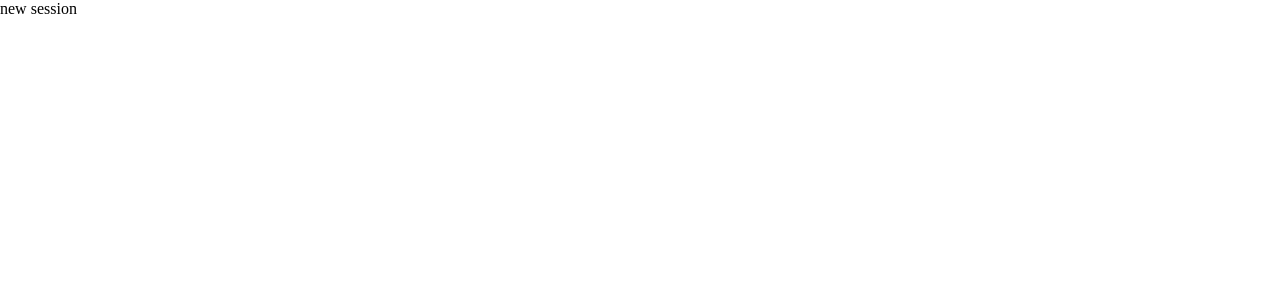
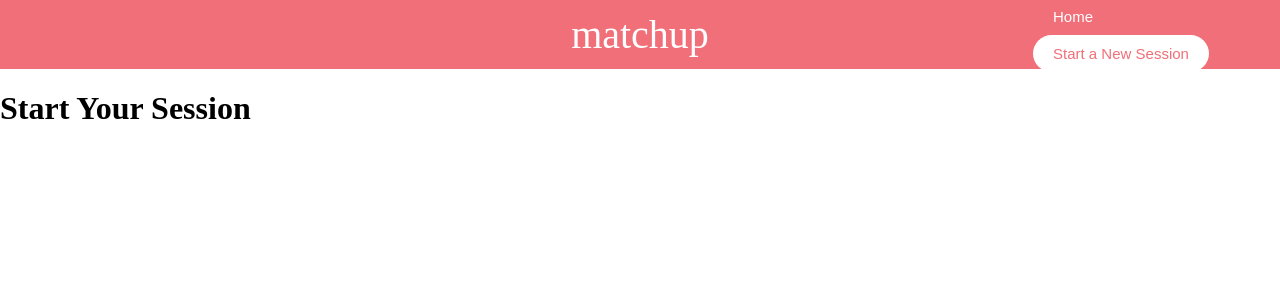
Before and after one commit to opportunity-hack-san-jose-2019/Team22, a React app: page /new-session in a window 1280 px wide. Shown: the top 300 px of the page. Built offline with nearby package versions, Linux system fonts and the light colour scheme.

Commit message:
Moved Navbar to app.js

```diff
--- a/App.js
+++ b/App.js
@@ -3,15 +3,19 @@ import { BrowserRouter as Router, Route, Switch } from "react-router-dom";
 import Home from "./routes/Home";
 import NewSession from "./routes/new-session";
 import Checkin from "./routes/Checkin";
+import Navbar from "./Components/Navbar/Navbar"
 
 
 const App = () => (
   <Router>
-    <Switch>
-      <Route exact path="/" component={Home} />
-      <Route path='/new-session' component={NewSession}/>
-      <Route path='/checkin' component={Checkin}/>
-    </Switch>
+      <div>
+        <Navbar/>
+        <Switch>
+          <Route exact path="/" component={Home} />
+          <Route path='/new-session' component={NewSession}/>
+          <Route path='/checkin' component={Checkin}/>
+        </Switch>
+      </div>
   </Router>
 );
 
--- a/routes/Checkin.js
+++ b/routes/Checkin.js
@@ -5,6 +5,7 @@ class Checkin extends React.Component {
         return (
             <div>
                 <div>this is checkin</div>
+
             </div>
         );
     }
--- a/routes/Home.js
+++ b/routes/Home.js
@@ -5,7 +5,7 @@ class Home extends React.Component {
   render() {
     return (
       <div>
-        <Navbar />
+        Home
       </div>
     );
   }
--- a/routes/new-session.js
+++ b/routes/new-session.js
@@ -4,7 +4,7 @@ class NewSession extends React.Component {
     render() {
         return (
             <div>
-                <div>new session</div>
+                <h1>Start Your Session</h1>
             </div>
         );
     }
```
